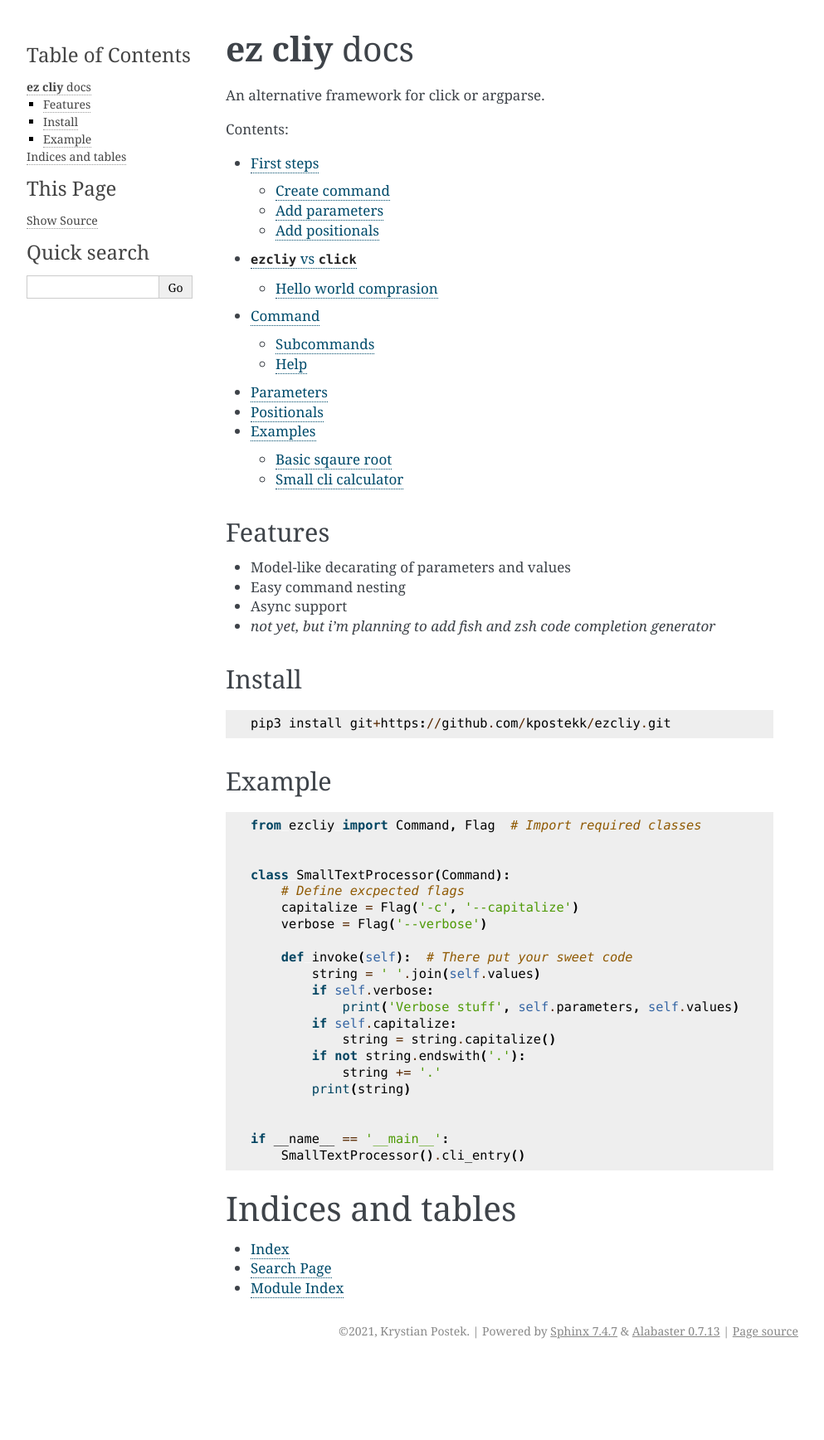
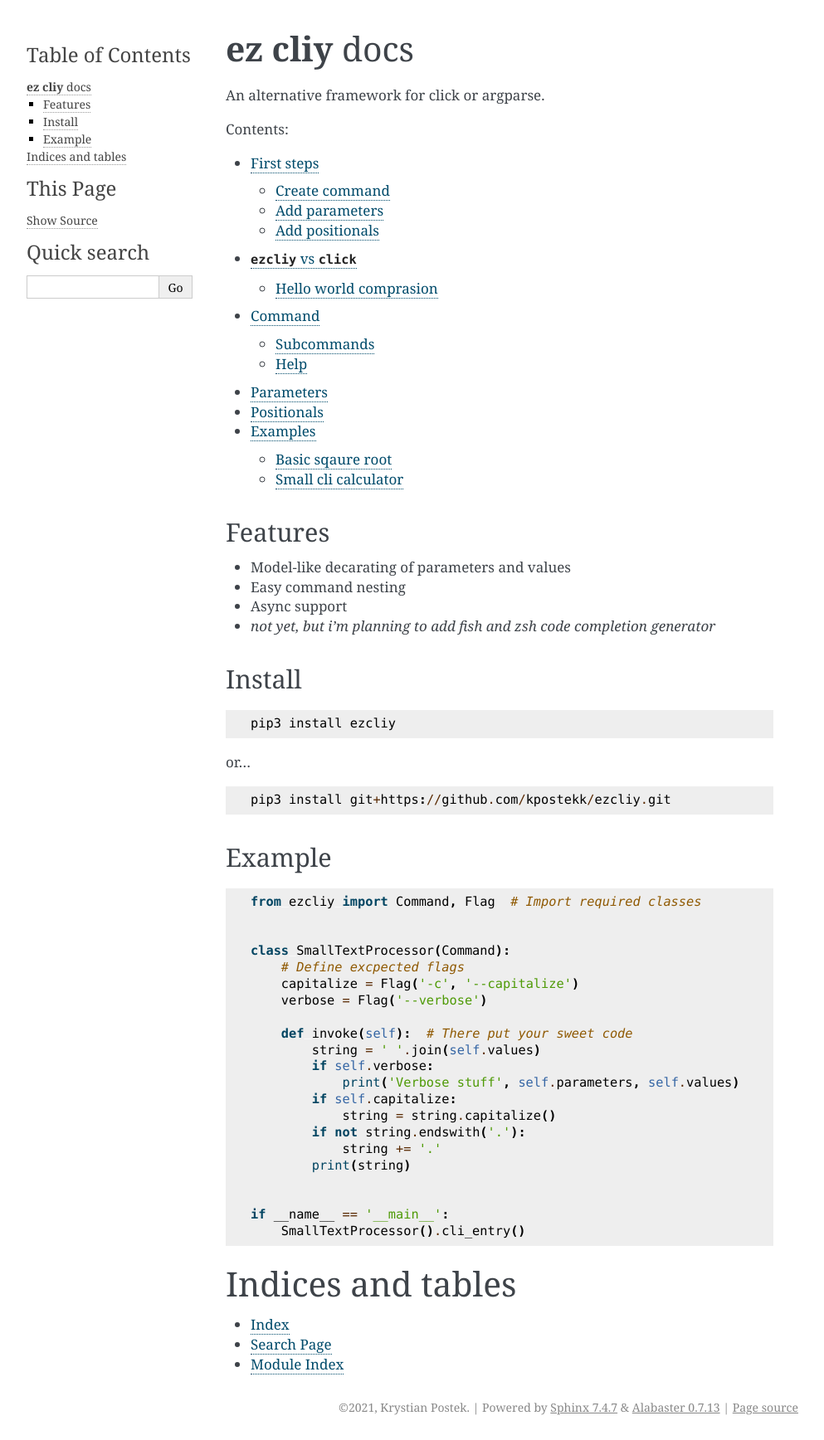
Before and after one commit to kpostekk/ezcliy, a Sphinx documentation site: the page built from docs/index.rst, in a window 1280 px wide. Shown: the whole page at 83% size, without its empty margins (148-1141 px from the left). Built offline with Sphinx 7.4.7, drawn with Linux system fonts in a browser that asks for light colours; before the commit the page ends 1644 px from its top, so only the background shows below that.

Commit message:
Add option to install from pypi

```diff
--- a/docs/index.rst
+++ b/docs/index.rst
@@ -26,6 +26,12 @@
 
 Install
 --------
+
+.. code-block::
+
+   pip3 install ezcliy
+
+or...
 
 .. code-block::
 
```
